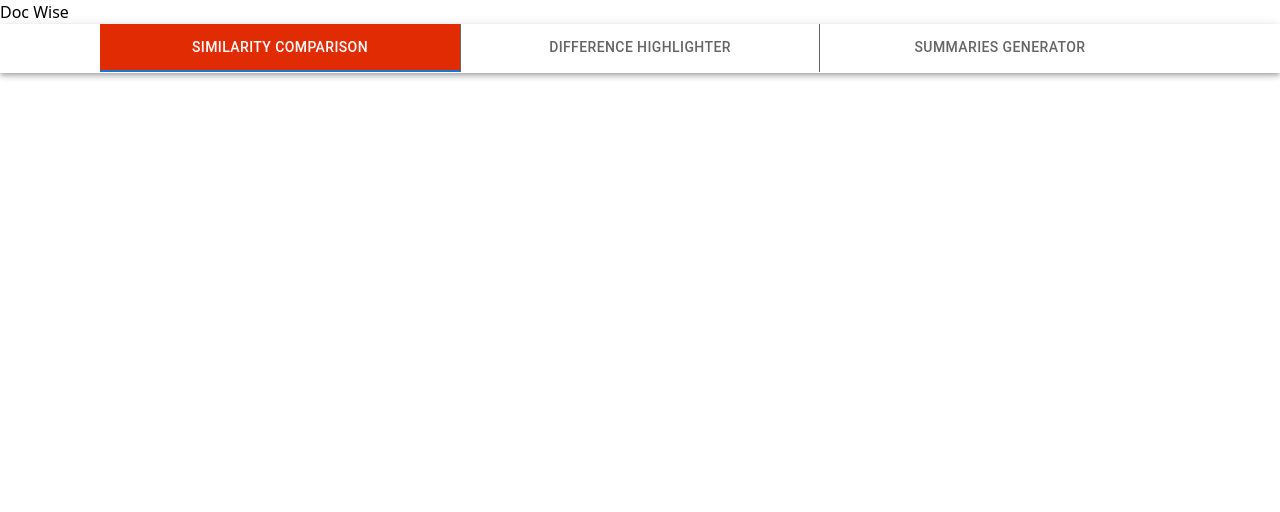
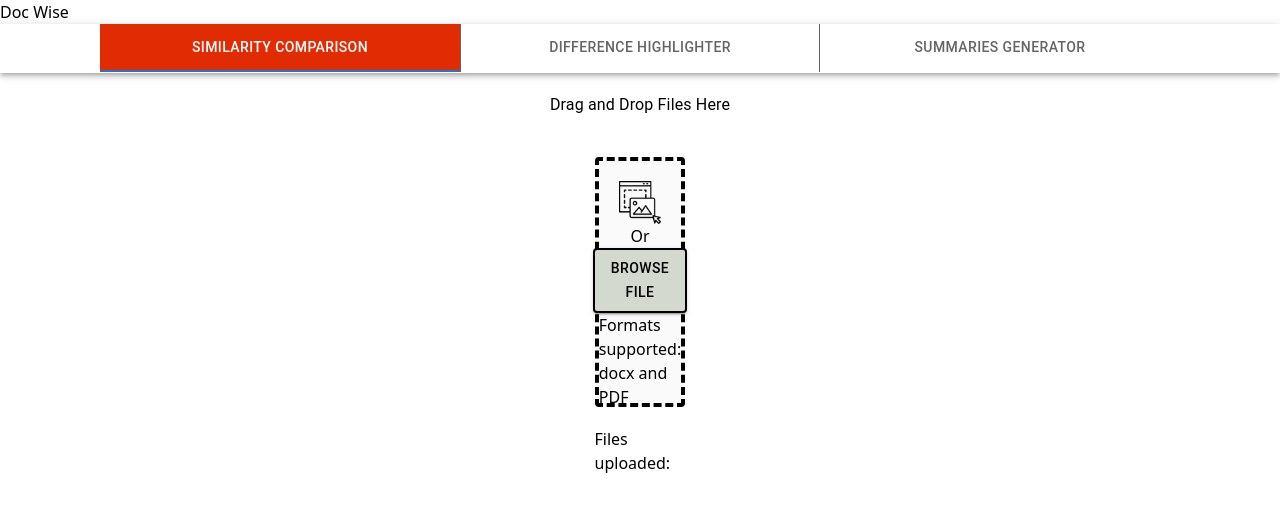
Before and after one commit to hsihak/Doc-Wise, a React (Vite) app: page /phase-one in a window 1280 px wide. Shown: the top 512 px of the page. Built offline with nearby package versions, Linux system fonts and the light colour scheme.

Commit message:
add: create drag and drop feature

```diff
--- a/package.json
+++ b/package.json
@@ -17,6 +17,7 @@
     "@mui/material": "^5.14.18",
     "react": "^18.2.0",
     "react-dom": "^18.2.0",
+    "react-dropzone": "^14.2.3",
     "react-router-dom": "^6.20.0"
   },
   "devDependencies": {
--- /dev/null
+++ b/src/assets/components/DropMenu/FileUpload.jsx
@@ -0,0 +1,259 @@
+import React, { useState } from 'react';
+import { useDropzone } from 'react-dropzone';
+import { Box, Button, IconButton, Typography } from '@mui/material';
+import ClearIcon from '@mui/icons-material/Clear'; // Import the 'Clear' icon
+import Modal from '@mui/material/Modal';
+
+export default function FileUpload(props) {
+  const [uploadedFiles, setUploadedFiles] = useState([]);
+  const [fileToDelete, setFileToDelete] = useState(null); // Track the file to delete
+  const [deleteConfirmationOpen, setDeleteConfirmationOpen] = useState(false);
+  const { getRootProps, getInputProps, open, isDragActive } = useDropzone({
+    // Disable click and keydown behavior
+    noClick: true,
+    noKeyboard: true,
+    onDrop: (files) => handleFileUpload(files),
+  });
+
+  const handleFileUpload = (files) => {
+    // Do something with the files (e.g., upload to server)
+    setUploadedFiles([...uploadedFiles, ...files]);
+  };
+
+  const openDeleteConfirmation = (file) => {
+    setFileToDelete(file);
+    setDeleteConfirmationOpen(true);
+  };
+
+  const closeDeleteConfirmation = () => {
+    setFileToDelete(null);
+    setDeleteConfirmationOpen(false);
+  };
+
+  const confirmDelete = () => {
+    if (fileToDelete) {
+      removeFile(fileToDelete);
+      closeDeleteConfirmation();
+    }
+  };
+
+  const removeFile = (file) => {
+    const updatedFiles = uploadedFiles.filter((uploadedFile) => uploadedFile !== file);
+    setUploadedFiles(updatedFiles);
+  };
+
+  const canCompareSimilarities = uploadedFiles.length >= 2;
+  const isAtleastOneFileUploaded = uploadedFiles.length == 1;
+
+  const filesList = uploadedFiles.map((file) => (
+    <Box
+      sx={{
+        marginBlock: '10px',
+      }}
+      key={file.path}
+    >
+      <li>
+        <Box
+          sx={{
+            background: '#F5F5F5',
+            display: 'flex',
+            justifyContent: 'space-between',
+            alignItems: 'center',
+            paddingInline: '2px',
+            borderRadius: '10px',
+            border: '1px solid #707070',
+          }}
+        >
+          {file.path}
+          <IconButton onClick={() => openDeleteConfirmation(file)}>
+            <ClearIcon />
+          </IconButton>
+        </Box>
+      </li>
+    </Box>
+  ));
+
+
+
+  return (
+    <Box
+      className="container"
+      sx={{
+        display: 'flex',
+        flexDirection: 'column',
+        alignItems: 'center',
+        padding: '20px',
+      }}
+    >
+      <div {...getRootProps({ className: 'dropzone' })} style={dropzoneStyles}>
+        <input {...getInputProps()} />
+        {isDragActive ? (
+            <Box
+            sx={{
+                display: 'flex',
+                alignItems: 'center',
+                justifyContent: 'center'
+            }}>
+                <p>Drop the files here ...</p>
+            </Box>
+        ) : (
+          <Box
+            sx={{
+              display: 'flex',
+              justifyContent: 'center',
+              flexDirection: 'column',
+              alignItems: 'center',
+            }}
+          >
+            <img
+              src="src\assets\Drag-And-Drop.svg"
+              alt="Drag-And-Drop-Image"
+              width="100px"
+            />
+            <p>Or</p>
+            <Button
+              variant="contained"
+              sx={{
+                background: '#D3D9CE',
+                color: 'black',
+                border: '2px solid black',
+                '&:hover': {
+                  background: '#D3D9CE',
+                },
+              }}
+              onClick={open}
+            >
+              Browse File
+            </Button>
+            <p>Formats supported: docx and PDF</p>
+          </Box>
+        )}
+      </div>
+      <Box
+        sx={{
+          marginTop: '20px',
+          width: '30%',
+          display: 'flex',
+          gap: '10px',
+          flexDirection: 'column'
+        }}
+      >
+        <h4>Files uploaded:</h4>
+        <ul>{filesList}</ul>
+      </Box>
+
+    {canCompareSimilarities && (
+        <Button
+      variant="contained"
+      sx={{
+        background: '#416E71',
+            color: 'white',
+            border: '2px solid black',
+            '&:hover': {
+          background: '#D3D9CE',
+        },}}
+      >Compare Similarities</Button>
+    )
+    }
+
+    { isAtleastOneFileUploaded && (
+            <Box
+                sx={{
+                    padding: '30px',
+                    textAlign: 'center'
+                }}>
+                <Typography
+                    sx={{
+                        color: 'red'
+                    }}>Please select at least two documents in order to compare their similarities.</Typography>
+                <Typography
+                    sx={{
+                        color: 'red',
+                    }}>You can select as many files as you want.</Typography>
+            </Box>
+
+    )}
+
+    {/* Delete Confirmation Modal */}
+          <Modal
+        open={deleteConfirmationOpen}
+        onClose={closeDeleteConfirmation}
+        aria-labelledby="delete-confirmation-title"
+        aria-describedby="delete-confirmation-description"
+      >
+        <Box sx={modalStyles}>
+        <Box
+        sx={{
+            display: 'flex',
+            flexDirection: 'column',
+            gap: '30px'
+        }}>
+        <Typography
+        sx={{
+            textAlign: 'center'
+        }}>
+            Are you sure you want to delete <span className=' underline block text-center'>
+                {fileToDelete ? fileToDelete.path : ''} ?
+                </span>
+        </Typography>
+        <Box
+        sx={{
+            display: 'flex',
+            justifyContent: 'space-between',
+        }}>
+          <Button
+                variant="contained"
+                sx={{
+                  background: '#ffffff',
+                      color: 'black',
+                      border: '1px solid black',
+                      '&:hover': {
+                    background: '#D3D9CE',
+                  },}}
+          onClick={closeDeleteConfirmation}>Cancel</Button>
+          <Button
+                          variant="contained"
+                          sx={{
+                            background: '#416E71',
+                                color: 'white',
+                                border: '1px solid black',
+                                '&:hover': {
+                              background: '#D3D9CE',
+                            },}}
+          onClick={confirmDelete}>Delete</Button>
+        </Box>
+        </Box>
+
+        </Box>
+      </Modal>
+    </Box>
+  );
+}
+
+const dropzoneStyles = {
+  width: '30%',
+  height: '250px',
+  padding: '20px',
+  borderWidth: '4px',
+  borderRadius: '4px',
+  borderStyle: 'dashed',
+  borderColor: 'black', // Set the dashed line color to black
+  backgroundColor: '#fafafa',
+  color: 'black',
+  outline: 'none',
+  transition: 'border .24s ease-in-out',
+};
+
+const modalStyles = {
+    position: 'absolute',
+    top: '50%',
+    left: '50%',
+    transform: 'translate(-50%, -50%)',
+    width: 400,
+    bgcolor: 'background.paper',
+    border: '2px solid #000',
+    boxShadow: 24,
+    pt: 2,
+    px: 4,
+    pb: 3,
+  };
--- a/src/assets/pages/PhaseOne.jsx
+++ b/src/assets/pages/PhaseOne.jsx
@@ -1,13 +1,39 @@
 import React from 'react'
 import { Header } from '../components/Header/Header'
 import SubHeader from '../components/Header/SubHeader'
+import FileUpload from '../components/DropMenu/FileUpload'
+import { Box, Typography } from '@mui/material'
 
 const PhaseOne = () => {
+
+    const handleFileUpload = files => {
+        // Handle file upload logic here
+        console.log('Uploaded files:', files);
+      };
+
   return (
     <div>
         <Header/>
         {/* Sub header */}
         <SubHeader/>
+        {/* File Dropzone */}
+        <Box
+            sx={{
+                display: 'flex',
+                justifyContent: 'center',
+                paddingBlock: '20px'
+            }}>
+            <Typography>
+                Drag and Drop Files Here
+            </Typography>
+        </Box>
+        <Box
+            sx={{
+                display: 'flex',
+                justifyContent: 'center',
+            }}>
+            <FileUpload onFileUpload={handleFileUpload}/>
+        </Box>
     </div>
   )
 }
```
Also changed, not shown: src/assets/Drag-And-Drop.svg (added), 1 other file (tests, documents, lock files or other folders).
